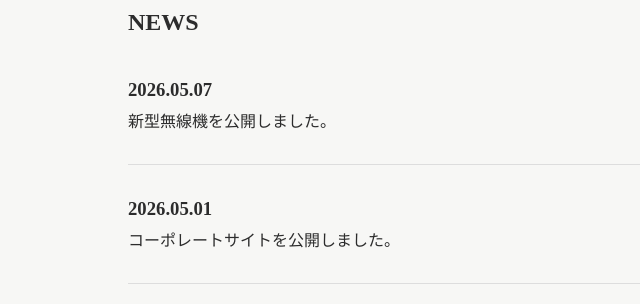
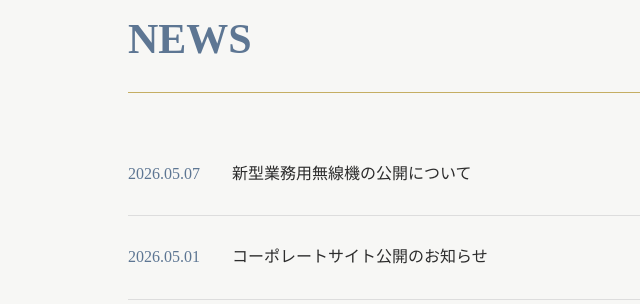
Before and after one commit to yukoo000/-000001, a plain HTML site: page news.html in a window 1280 px wide. Shown: the whole page, without its empty margins (0-640 px from the left). Drawn offline with Linux system fonts and the light colour scheme.

Commit message:
news.html を更新

```diff
--- a/news.html
+++ b/news.html
@@ -1,8 +1,12 @@
 <!DOCTYPE html>
 <html lang="ja">
+
 <head>
   <meta charset="UTF-8">
+  <meta name="viewport" content="width=device-width, initial-scale=1.0">
+
   <title>NEWS</title>
+
   <link rel="stylesheet" href="style.css">
 </head>
 
@@ -10,25 +14,26 @@
 
   <section class="news-section">
 
+    <div class="section-title">
       <h2>NEWS</h2>
+    </div>
+
+    <div class="news-list">
 
       <div class="news-item">
-    <h3>2026.05.07</h3>
-
-    <p>
-      新型無線機を公開しました。
-    </p>
+        <span>2026.05.07</span>
+        新型業務用無線機の公開について
       </div>
 
       <div class="news-item">
-    <h3>2026.05.01</h3>
+        <span>2026.05.01</span>
+        コーポレートサイト公開のお知らせ
+      </div>
 
-    <p>
-      コーポレートサイトを公開しました。
-    </p>
     </div>
 
   </section>
 
 </body>
+
 </html>
```
Lines whose indentation alone changed are shown as unchanged.
